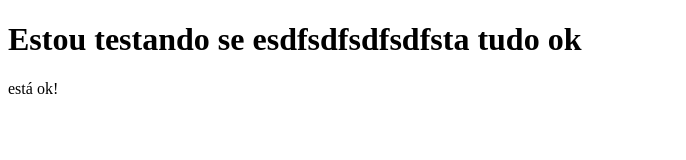
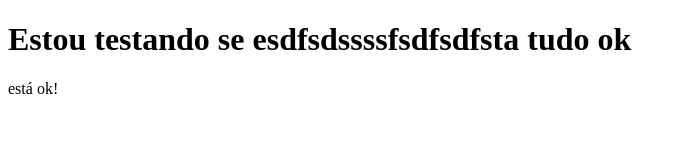
Before and after one commit to Gabriel-hp/estudo-git, a plain HTML site: page index.html in a window 1280 px wide. Shown: the whole page, without its empty margins (0-686 px from the left). Drawn offline with Linux system fonts and the light colour scheme.

Commit message:
Update index.html

```diff
--- a/index.html
+++ b/index.html
@@ -6,7 +6,7 @@
     <title>Estudooooos sdeee giiiit</title>
 </head>
 <body>
-    <h1>Estou testando se esdfsdfsdfsdfsta tudo ok</h1>
+    <h1>Estou testando se esdfsdssssfsdfsdfsta tudo ok</h1>
     <p>está ok!</p>
 </body>
 </html>
```
